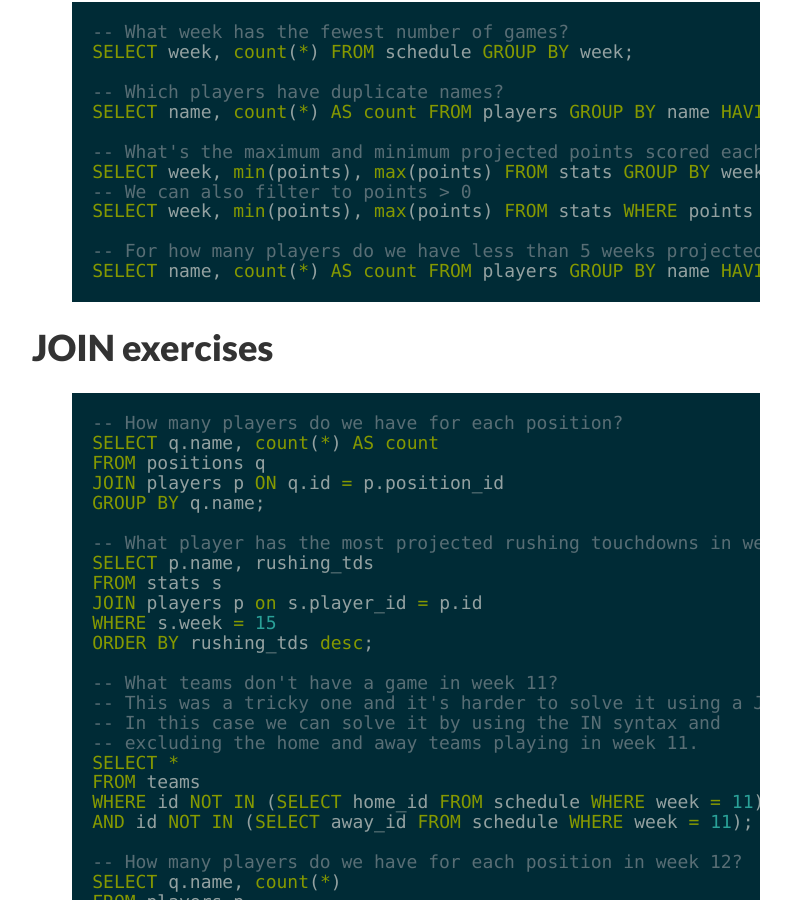
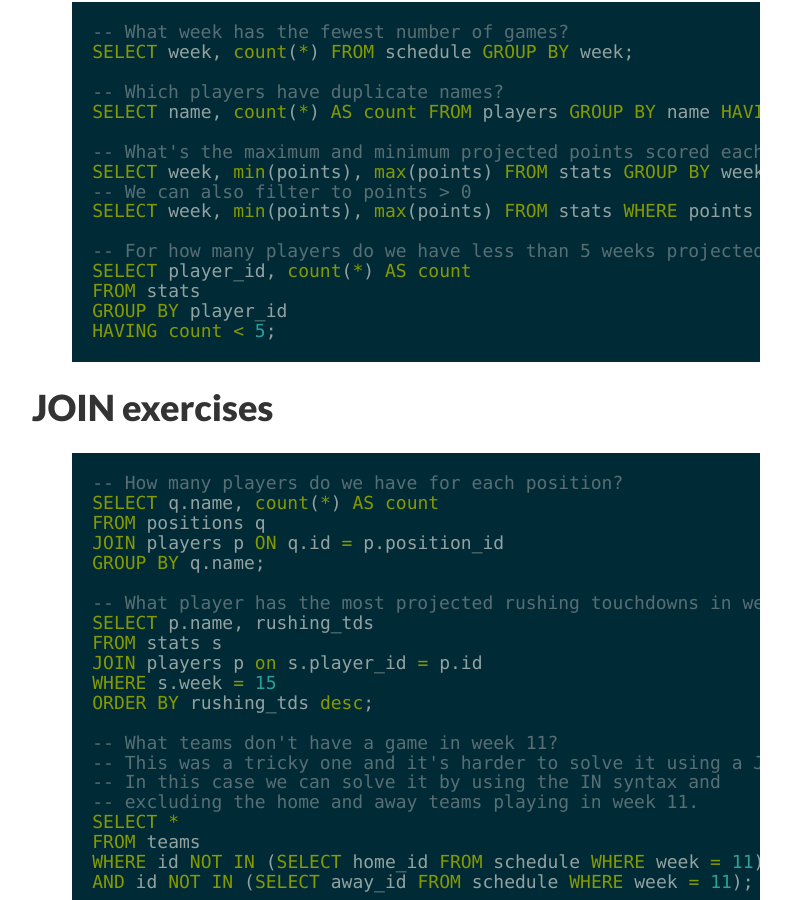
Before and after one commit to dangoldin/mysql-class, a Jekyll site: the page built from session2/solutions2.md, in a window 1280 px wide and 900 px high, scrolled down 1174 px. Shown: the whole window, without its empty margins (224-1015 px from the left). Built offline with Jekyll 4.4.1, drawn with Linux system fonts in a browser that asks for light colours.

Commit message:
Fixing more mistakes in solutions

```diff
--- a/session2/solutions2.md
+++ b/session2/solutions2.md
@@ -60,7 +60,10 @@ SELECT week, min(points), max(points) FROM stats GROUP BY week;
 SELECT week, min(points), max(points) FROM stats WHERE points > 0 GROUP BY week;
 
 -- For how many players do we have less than 5 weeks projected stats for?
-SELECT name, count(*) AS count FROM players GROUP BY name HAVING count < 5;
+SELECT player_id, count(*) AS count
+FROM stats
+GROUP BY player_id
+HAVING count < 5;
 {% endhighlight %}
 
 ### JOIN exercises
```
